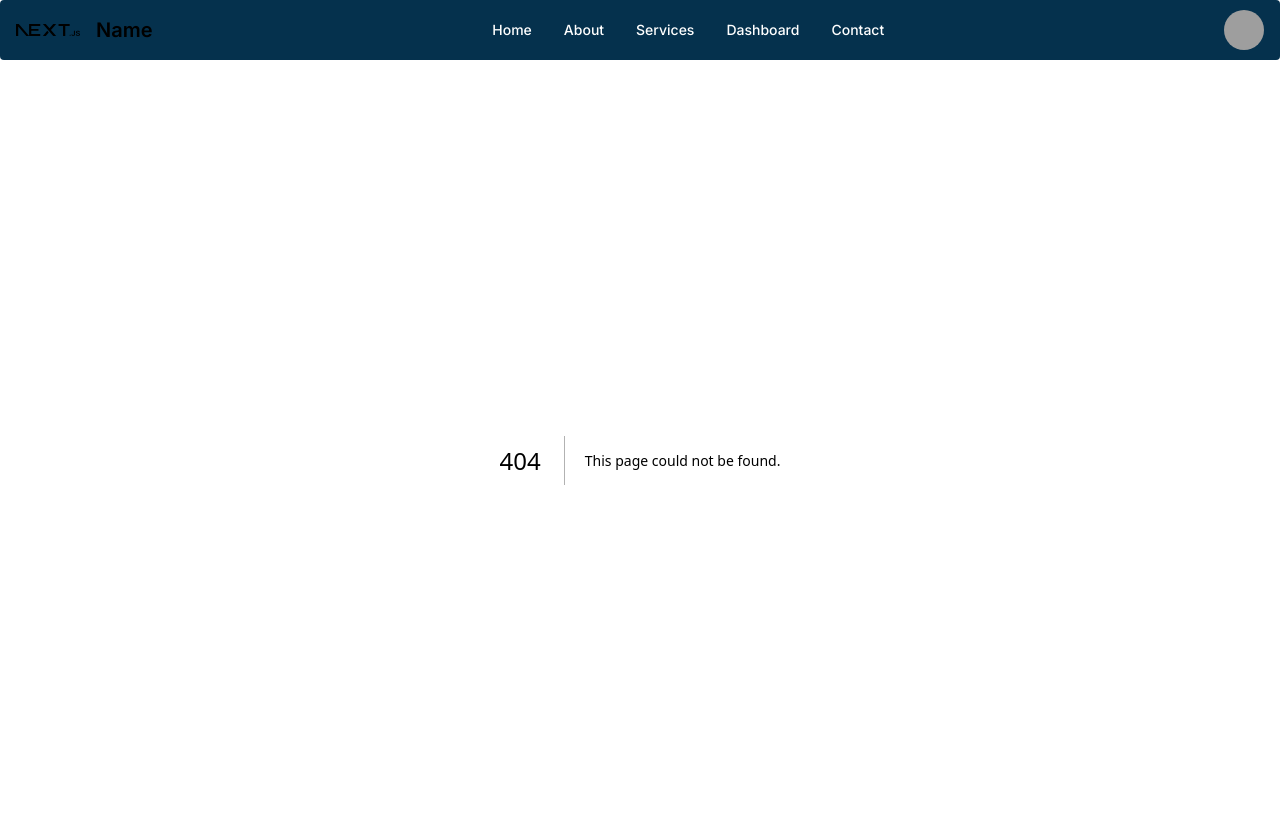
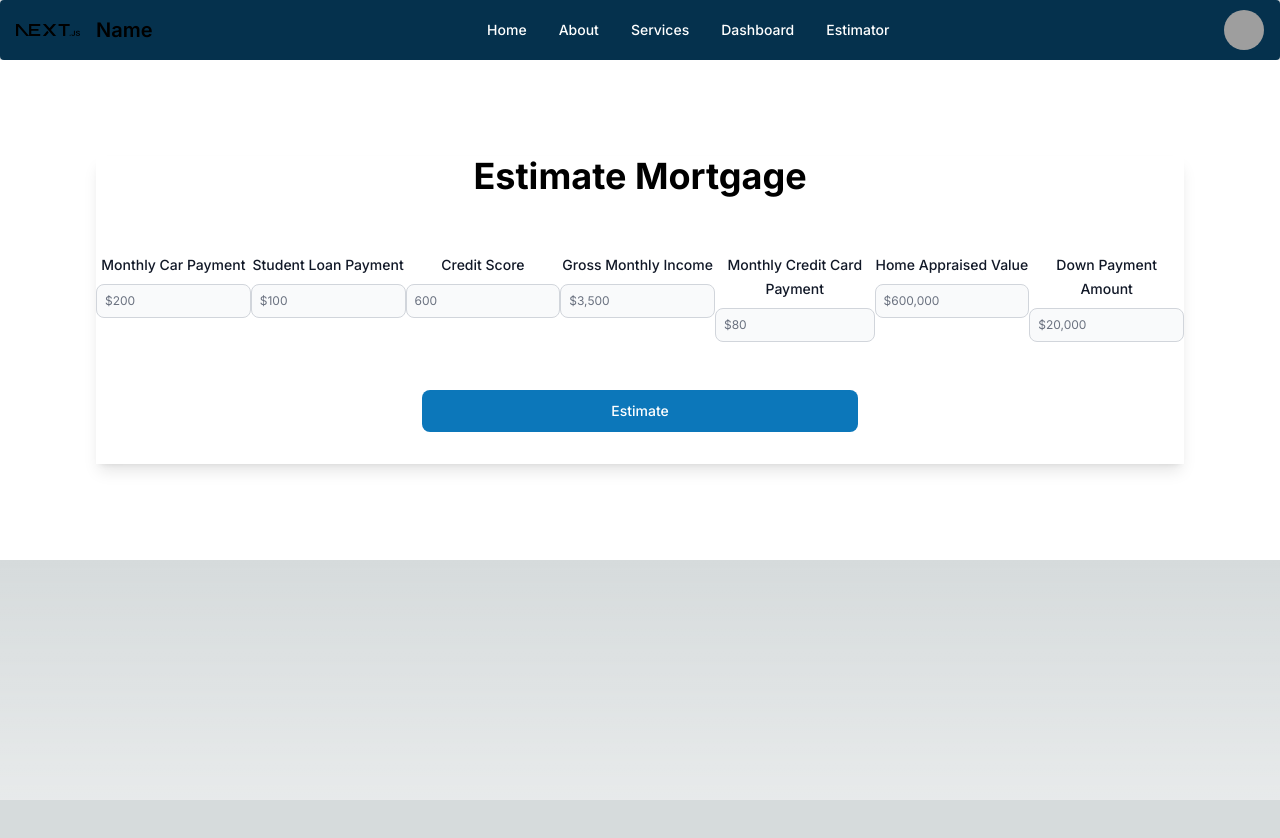
Before and after one commit to bellh14/HackUTD2023, a Next.js app in the folder front-end/: page /estimator in a window 1280 px wide. Before the commit this address had no page. Shown: the top 838 px of the page. After the commit the page ends 800 px from the top, so only its background shows below. Built offline with nearby package versions, Linux system fonts and the light colour scheme; grey boxes are pictures that could not be loaded.

Commit message:
Add template Estimator form

```diff
--- a/front-end/app/(Shared-Components)/NavBar.tsx
+++ b/front-end/app/(Shared-Components)/NavBar.tsx
@@ -55,7 +55,7 @@ const NavBar = (props: Props) => {
                 <Navbar.Link href="#" active>About</Navbar.Link>
                 <Navbar.Link href="#" active>Services</Navbar.Link>
                 <Navbar.Link href="/dashboard" active>Dashboard</Navbar.Link>
-                <Navbar.Link href="#" active>Contact</Navbar.Link>
+                <Navbar.Link href="/estimator" active>Estimator</Navbar.Link>
             </Navbar.Collapse>
         </Navbar>
     );
--- /dev/null
+++ b/front-end/app/estimator/Estimator.tsx
@@ -0,0 +1,46 @@
+"use client";
+import React from "react";
+import EstimatorInput from "./EstimatorInput";
+import { Button } from "flowbite-react";
+
+type Props = {};
+
+const Estimator = (props: Props) => {
+    return (
+        <section className="items-center text-center flex flex-col shadow-lg">
+            <h1 className="text-4xl font-bold mb-10 text-black">Estimate Mortgage</h1>
+            <div className="flex flex-row">
+                <EstimatorInput
+                    label="Monthly Car Payment"
+                    placeholder="$200"
+                />
+                <EstimatorInput
+                    label="Student Loan Payment"
+                    placeholder="$100"
+                />
+                <EstimatorInput label="Credit Score" placeholder="600" />
+                <EstimatorInput
+                    label="Gross Monthly Income"
+                    placeholder="$3,500"
+                />
+                <EstimatorInput
+                    label="Monthly Credit Card Payment"
+                    placeholder="$80"
+                />
+                <EstimatorInput
+                    label="Home Appraised Value"
+                    placeholder="$600,000"
+                />
+                <EstimatorInput
+                    label="Down Payment Amount"
+                    placeholder="$20,000"
+                />
+            </div>
+            <Button className="bg-secondary w-2/5 my-8" type="submit">
+                Estimate
+            </Button>
+        </section>
+    );
+};
+
+export default Estimator;
--- /dev/null
+++ b/front-end/app/estimator/EstimatorInput.tsx
@@ -0,0 +1,28 @@
+"use client";
+import React from "react";
+import { Label, TextInput } from "flowbite-react";
+
+type Props = {
+    label: string;
+    placeholder: string;
+};
+
+const EstimatorInput = (props: Props) => {
+    return (
+        <div className="flex max-w-md flex-col gap-4 my-4">
+            <div>
+                <div className="mb-2 block">
+                    <Label htmlFor="small" value={props.label} />
+                </div>
+                <TextInput
+                    id="small"
+                    type="number"
+                    sizing="sm"
+                    placeholder={props.placeholder}
+                />
+            </div>
+        </div>
+    );
+};
+
+export default EstimatorInput;
--- /dev/null
+++ b/front-end/app/estimator/page.tsx
@@ -0,0 +1,12 @@
+import React from "react";
+import Estimator from "./Estimator";
+
+type Props = {};
+
+export default function estimator(props: Props) {
+    return (
+        <main className="items-center justify-between p-24 bg-white">
+            <Estimator />
+        </main>
+    );
+}
--- a/front-end/app/layout.tsx
+++ b/front-end/app/layout.tsx
@@ -3,7 +3,7 @@ import { Inter } from 'next/font/google'
 import './globals.css'
 import NavBar from './(Shared-Components)/NavBar'
 
-const inter = Inter({ subsets: ['latin'] })
+const inter = Inter({ subsets: ['latin']})
 
 export const metadata: Metadata = {
   title: 'Hack UTD',
```
